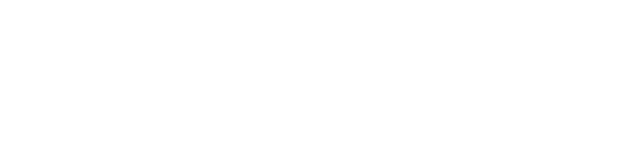
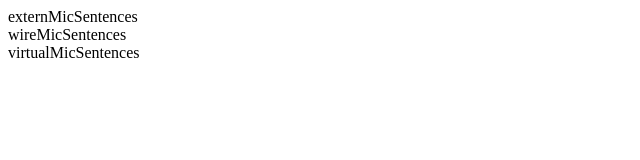
Before and after one commit to 17796225421/aidiscuss, a website: page aidiscuss-frontend/discuss.html in a window 1280 px wide. Shown: the whole page, without its empty margins (0-640 px from the left). Drawn offline with nearby package versions, Linux system fonts and the light colour scheme.

Commit message:
优化展示

```diff
--- a/aidiscuss-frontend/discuss.html
+++ b/aidiscuss-frontend/discuss.html
@@ -11,8 +11,8 @@
     <script src="discussInfo.js"></script>
 </head>
 <body>
-<div id="externMicSentencesDisplay"></div>
-<div id="wireMicSentencesDisplay"></div>
-<div id="virtualMicSentencesDisplay"></div>
+<div id="externMicSentencesDisplay">externMicSentences</div>
+<div id="wireMicSentencesDisplay">wireMicSentences</div>
+<div id="virtualMicSentencesDisplay">virtualMicSentences</div>
 </body>
 </html>
```
